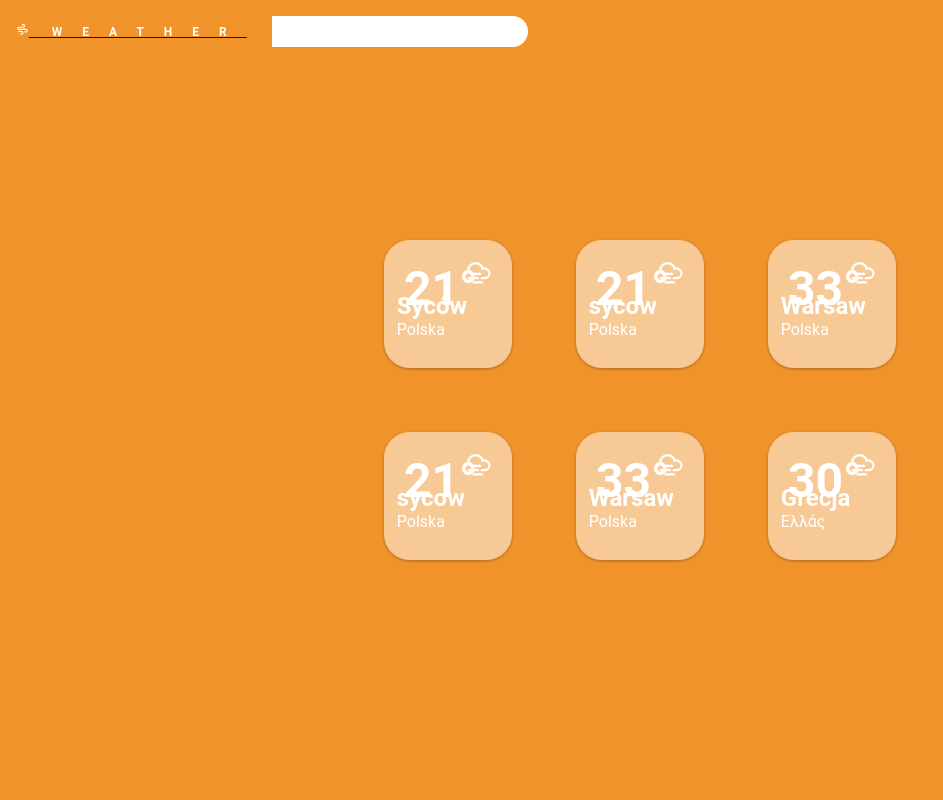
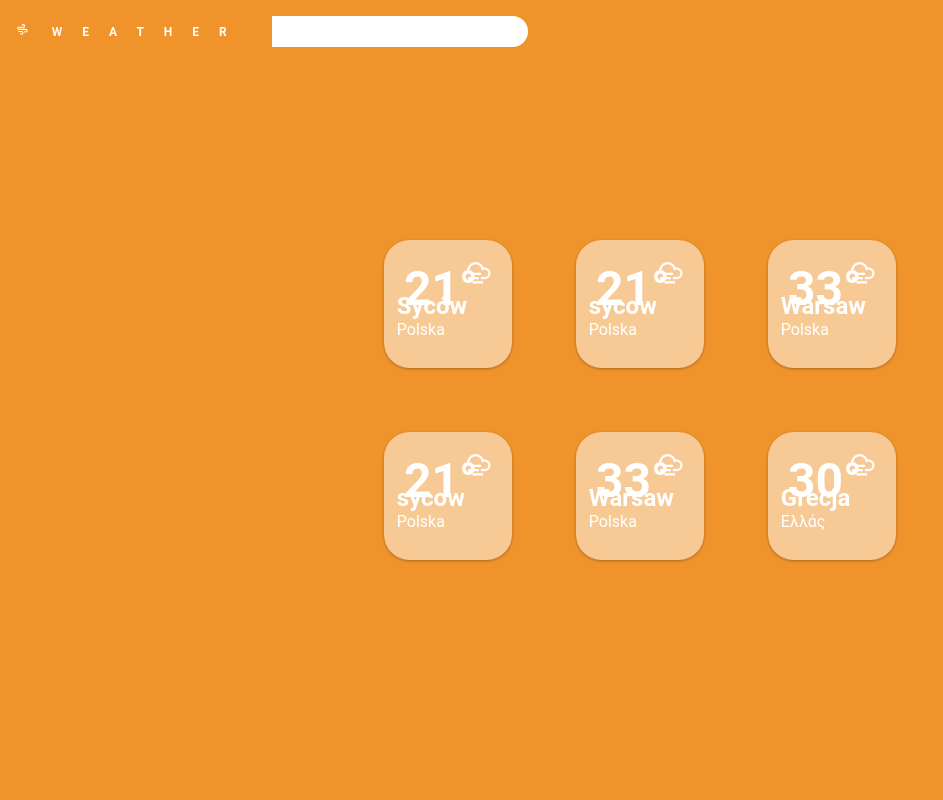
Before and after one commit to krychasto/WeatherApp, a Django app: page /main/ in a window 1280 px wide. Shown: the whole page, without its empty margins (0-943 px from the left). Run offline with Django 3.2, Linux system fonts and the light colour scheme; data comes from the database, SQL or seed files in the repository; both versions use the stored data as it was after the commit; some libraries are stand-ins or nearby versions.

Commit message:
Repair blue line on the logo

```diff
--- a/static/css/style.css
+++ b/static/css/style.css
@@ -316,4 +316,8 @@ body {
 .content {
   padding: 0 2vh;
 }
+
+a {
+    text-decoration: none;
+}
 /*# sourceMappingURL=style.css.map */
--- a/templates/base.html
+++ b/templates/base.html
@@ -36,7 +36,7 @@
     </nav>-->
 	<div class="app__details-sun">
       <div class="header">
-          <a href="/main">
+          <a href="/main" style="text-decoration:none">
               <div class="logo">
                   <svg xmlns="http://www.w3.org/2000/svg" viewBox="0 0 24 24" width="24" height="24"><path fill="none" d="M0 0h24v24H0z"/><path d="M10.5 17H4v-2h6.5a3.5 3.5 0 1 1-3.278 4.73l1.873-.703A1.5 1.5 0 1 0 10.5 17zM5 11h13.5a3.5 3.5 0 1 1-3.278 4.73l1.873-.703A1.5 1.5 0 1 0 18.5 13H5a3 3 0 0 1 0-6h8.5a1.5 1.5 0 1 0-1.405-2.027l-1.873-.702A3.501 3.501 0 0 1 17 5.5 3.5 3.5 0 0 1 13.5 9H5a1 1 0 1 0 0 2z"/></svg>
                   weather
--- a/weather/views.py
+++ b/weather/views.py
@@ -9,7 +9,7 @@ import time
 import requests
 
 def home(request):
-    return HttpResponseRedirect('weather/')
+    return HttpResponseRedirect('main/')
 
 @csrf_exempt
 def new_search(request):
```
Also changed, not shown: db.sqlite3.
